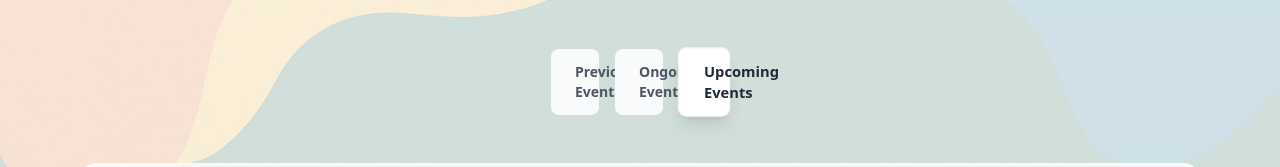
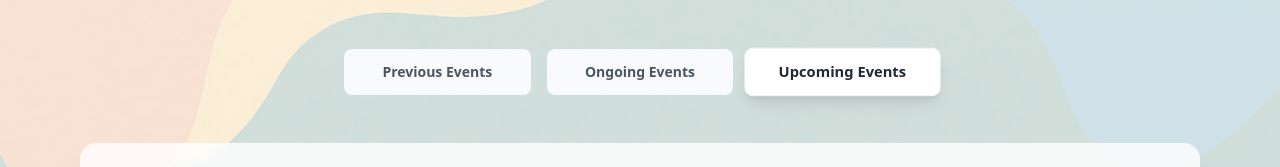
Before and after one commit to drakeRAGE/College-Event-Management, a React (Vite) app in the folder gallery/: page /events in a window 1280 px wide. Shown: the part 212-379 px from the top of the page. Built offline with nearby package versions, Linux system fonts and the light colour scheme; no server answers.

Commit message:
style(Events.jsx): improve button responsiveness and width handling
Refactor the button styling in the Events component to enhance responsiveness across different screen sizes. Adjust the width classes for better layout consistency and readability.

```diff
--- a/gallery/src/pages/Events.jsx
+++ b/gallery/src/pages/Events.jsx
@@ -70,13 +70,15 @@ const App = () => {
         <h1 className="text-5xl font-bold text-gray-800 text-center mb-4">University Events</h1>
         <p className="text-gray-600 text-center mb-12 text-lg">Discover and participate in GBPUAT's diverse range of events</p>
 
-        <div className="flex flex-col sm:flex-row justify-center mb-12 gap-4">
+        <div className="flex flex-col sm:flex-row md:flex-row lg:flex-row justify-center mb-12 gap-4">
           {['previous', 'ongoing', 'upcoming'].map((tab) => (
             <button
               key={tab}
-              className={`px-6 py-3 rounded-lg font-semibold text-sm transition-all duration-300 w-full sm:max-w-2 ${selectedTab === tab
-                ? 'bg-white text-gray-800 shadow-lg scale-105 border border-gray-100'
-                : 'bg-gray-50 text-gray-600 hover:bg-white hover:shadow'
+              className={`px-6 py-3 rounded-lg font-semibold text-sm transition-all duration-300 w-full
+                sm:w-1/3 md:w-1/4 lg:w-1/5 xl:w-1/6
+                ${selectedTab === tab
+                  ? 'bg-white text-gray-800 shadow-lg scale-105 border border-gray-100'
+                  : 'bg-gray-50 text-gray-600 hover:bg-white hover:shadow'
                 }`}
               onClick={() => handleTabClick(tab)}
             >
```
